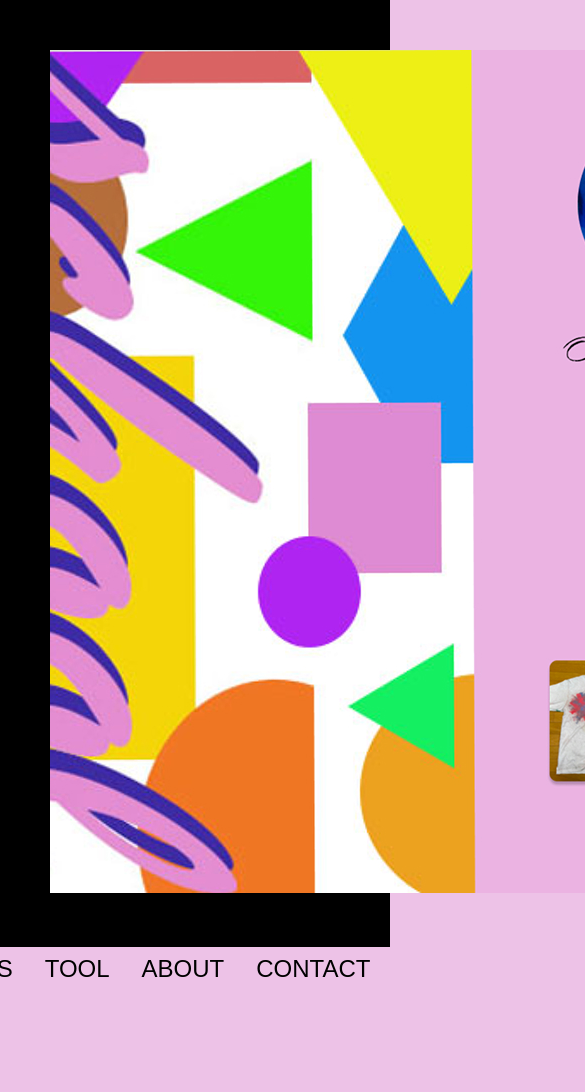
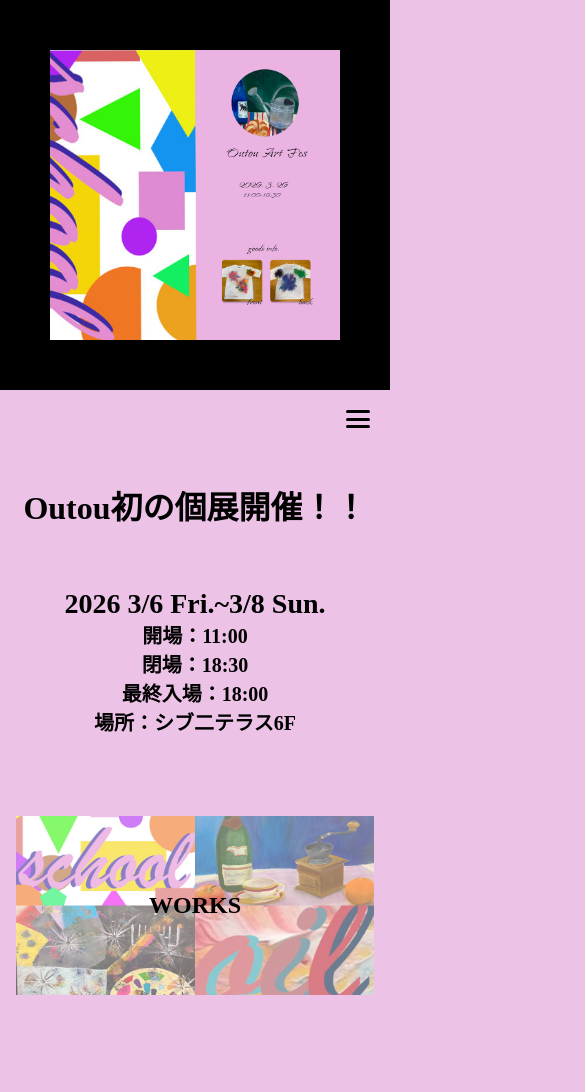
Before and after one commit to hikari-tpu/2025-guide, a plain HTML site: page index.html in a window 390 px wide. Shown: the top 1092 px of the page, 585 px wide, since content can reach past the window. Drawn offline with Linux system fonts and the light colour scheme.

Commit message:
Add files via upload

```diff
--- a/css/style.css
+++ b/css/style.css
@@ -14,56 +14,161 @@ body {
     background: #edc2e7;
 }
 
-
+.section1 {
+    background-color: #000;
+    width: 100vw;
+    text-align: center;
+    overflow: hidden;
+}
 
 .first {
     text-align: center;
     padding: 50px;
 }
 
-
-
-.section1 {
-    background-color: #000;
+.first img {
     width: 100%;
+    height: auto;
+    max-width: 843px;
+    display: block;
+    margin: 0 auto;
 }
 
-menu * {
+.container {
+    max-width: 1200px;
+    margin: 0 auto;
+    padding: 0 16px;
     box-sizing: border-box;
 }
 
-menu {
-    display: flex;
-    flex-direction: row-reverse;
-    gap: 7px;
-    align-items: center;
-    justify-content: flex-start;
+/* 共通メニュー */
+header {
+    width: 100%;
     position: relative;
+    z-index: 999;
 }
 
-.text1 {
-    padding: 2% 5% 2% 5%;
-    text-align: left;
-    font-family: "Inter-Regular", sans-serif;
-    font-size: 24px;
-    font-weight: 400;
-    /* text-decoration: underline; */
-    position: relative;
+nav {
+    display: flex;
+    justify-content: flex-end;
+    align-items: center;
+    padding: 16px 24px;
 }
 
-.text1 ul {
+.menuborder {
     display: flex;
     gap: 32px;
-
 }
 
-.text1 a {
-    color: #000000;
-    text-decoration: none;
-    /* 下線を消したい場合 */
+.menuborder li {
+    list-style: none;
 }
 
-.text1 a:hover {
+.menuborder a {
+    color: #000;
+    text-decoration: none;
+    font-weight: bold;
+}
+
+/* ハンバーガー（デフォルト非表示） */
+.hamburger {
+    position: absolute;
+    display: none;
+    flex-direction: column;
+    justify-content: space-between;
+    width: 24px;
+    height: 18px;
+    cursor: pointer;
+    margin-left: 16px;
+    top: 20px;
+    right: 20px;
+    z-index: 10001;
+}
+
+.hamburger.fixed {
+    position: fixed;
+    /* ← スクロールで上に固定される */
+    top: 10px;
+    right: 20px;
+}
+
+@media (max-width: 600px) {
+    header {
+        position: relative;
+        display: flex;
+        justify-content: flex-end;
+        align-items: center;
+    }
+
+
+
+    .hamburger {
+        display: flex;
+    }
+}
+
+.hamburger span {
+    height: 3px;
+    background: #000;
+    border-radius: 2px;
+}
+
+/* ハンバーガーメニュー中身 */
+.menuline {
+    display: none;
+    flex-direction: column;
+    position: fixed;
+    top: 0;
+    right: 0;
+    width: 33vw;
+    height: 100vh;
+    background: rgba(255, 255, 255, 0.3);
+    backdrop-filter: blur(6px);
+    padding: 60px 20px;
+    z-index: 10000;
+}
+
+.menuline.active {
+    display: flex;
+}
+
+.menuline li {
+    margin: 20px 0;
+}
+
+.menuline a {
+    color: #000;
+    text-decoration: none;
+    font-size: 18px;
+    font-weight: bold;
+}
+
+/* スマホ（常にハンバーガー） */
+@media (max-width: 768px) {
+    .menuborder {
+        display: none;
+    }
+
+    .hamburger {
+        display: flex;
+    }
+}
+
+/* デスクトップで固定されたら切り替え */
+header.fixed .nav-menu {
+    display: none;
+}
+
+header.fixed .hamburger {
+    display: flex;
+}
+
+.menuborder a:hover {
+    color: #ff66cc;
+    /* ホバー時の色なども指定可能 */
+}
+
+.menuline a:hover {
     color: #ff66cc;
     /* ホバー時の色なども指定可能 */
 }
@@ -88,6 +193,31 @@ menu {
 
 .text3 a {
     color: #000;
+}
+
+@media (max-width: 768px) {
+    .text2 {
+        margin: 60px 0;
+        font-size: 32px;
+    }
+
+    .text3 {
+        font-size: 20px;
+    }
+
+    .date {
+        font-size: 28px;
+    }
+
+    .text1 ul {
+        flex-direction: column;
+        gap: 12px;
+        align-items: center;
+    }
+
+    .text1 {
+        text-align: center;
+    }
 }
 
 .schedule {
--- a/index.html
+++ b/index.html
@@ -8,20 +8,20 @@
     <meta name="description" content="Web演習の最終課題のサイトです。">
     <title>Outou Art Fes</title>
     <link rel="stylesheet" href="./css/style.css" />
-    <script src=".js/main.js"></script>
+    <script src="./js/top.js"></script>
 </head>
 
 <body>
-    <div class="container">
     <section class="section1">
 
         <div class="first">
             <img src="./img/top1.jpg">
         </div>
     </section>
-        <menu>
-            <div class="text1">
-                <ul>
+
+    <header id="header">
+        <nav>
+            <ul class="menuborder" id="menuBorder">
                 <li><a href="index.html">HOME</a></li>
                 <li><a href="goods.html#works">WORKS</a></li>
                 <li><a href="goods.html#goods">GOODS</a></li>
@@ -29,8 +29,28 @@
                 <li><a href="contact.html#about">ABOUT</a></li>
                 <li><a href="contact.html#contact">CONTACT</a></li>
             </ul>
+            <div class="hamburger" id="hamburger">
+                <span></span>
+                <span></span>
+                <span></span>
             </div>
-        </menu>
+            <ul class="menuline" id="menuLine">
+                <li><a href="index.html">HOME</a></li>
+                <li><a href="goods.html#works">WORKS</a></li>
+                <li><a href="goods.html#goods">GOODS</a></li>
+                <li><a href="tool.html">TOOL</a></li>
+                <li><a href="contact.html#about">ABOUT</a></li>
+                <li><a href="contact.html#contact">CONTACT</a></li>
+            </ul>
+        </nav>
+    </header>
+    <div class="container">
+
+
+
+
+
+
         <main>
             <div class="info">
                 <div class="text2">
--- /dev/null
+++ b/js/top.js
@@ -0,0 +1,50 @@
+document.addEventListener("DOMContentLoaded", function () {
+    const header = document.querySelector("header");
+    const hamburger = document.getElementById("hamburger");
+    const menu = document.getElementById("menuLine");
+    const visual = document.querySelector(".first");
+
+    function toggleHeader() {
+        const scrollY = window.scrollY;
+        const visualBottom = visual.offsetTop + visual.offsetHeight;
+
+        // スマホ
+        if (window.innerWidth <= 600) {
+            if (scrollY > visualBottom) {
+                header.classList.add("visible");
+                hamburger.classList.add("fixed");
+            } else {
+                header.classList.add("visible"); // 表示は常に
+                hamburger.classList.remove("fixed"); // 固定解除
+                menu.classList.remove("active");
+            }
+        }
+        // デスクトップ
+        else {
+            if (scrollY > visualBottom) {
+                header.classList.add("visible");
+                hamburger.style.display = "flex";
+                hamburger.classList.add("fixed");
+            } else {
+                header.classList.remove("visible");
+                hamburger.style.display = "none";
+                hamburger.classList.remove("fixed");
+                menu.classList.remove("active");
+            }
+        }
+    }
+
+    window.addEventListener("scroll", toggleHeader);
+    window.addEventListener("resize", toggleHeader);
+    toggleHeader();
+
+    hamburger.addEventListener("click", () => {
+        menu.classList.toggle("active");
+    });
+
+    document.addEventListener("click", (e) => {
+        if (!menu.contains(e.target) && !hamburger.contains(e.target)) {
+            menu.classList.remove("active");
+        }
+    });
+});
```
Lines whose indentation alone changed are shown as unchanged.
